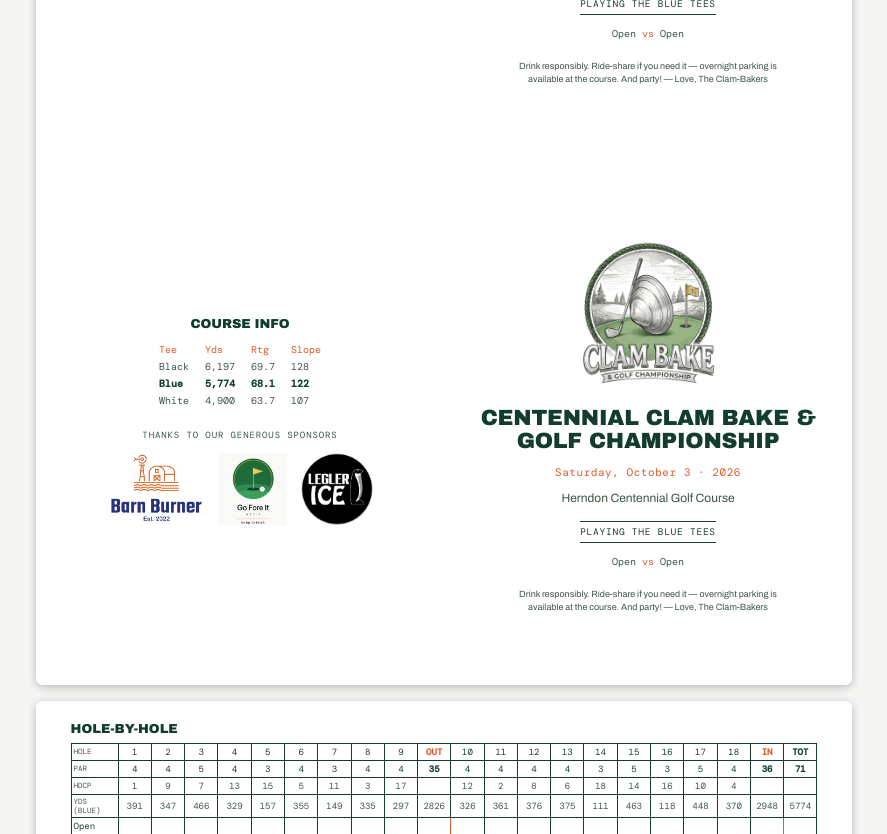
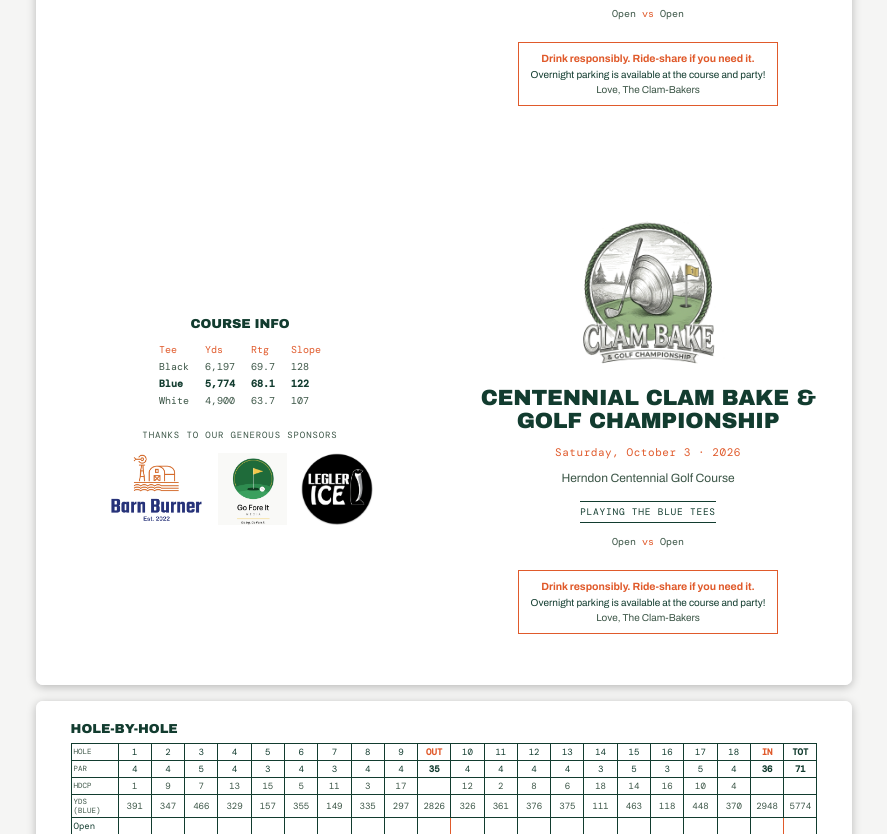
Before and after one commit to hohogogo6/robgolf, a plain HTML site: page scorecard.html in a window 1280 px wide. Shown: the part 419-1253 px from the top of the page, without its empty margins (196-1083 px from the left). Drawn offline with nearby package versions, Linux system fonts and the light colour scheme; no server answers.

Commit message:
Add files via upload

```diff
--- a/scorecard.html
+++ b/scorecard.html
@@ -44,7 +44,7 @@
         <div style="font-size:12px; color:#3B5546">Herndon Centennial Golf Course</div>
         <div style="margin-top:4px; font-family:'DM Mono',monospace; font-size:9.5px; letter-spacing:0.08em; text-transform:uppercase; border-top:1px solid #123C2F; border-bottom:1px solid #123C2F; padding:4px 0">Playing the Blue Tees</div>
         <div style="font-family:'DM Mono',monospace; font-size:10px; color:#3B5546">{{ sheet.left.teamA }} <span style="color:#E05A2B">vs</span> {{ sheet.left.teamB }}</div>
-        <div style="margin-top:8px; font-size:9px; line-height:1.45; color:#3B5546; max-width:3in">Drink responsibly. Ride-share if you need it — overnight parking is available at the course. And party! — Love, The Clam-Bakers</div>
+        <div style="margin-top:10px; padding:8px 12px; border:1.5px solid #E05A2B; font-size:10px; line-height:1.5; color:#123C2F; max-width:3in"><div style="font-weight:700; color:#E05A2B; font-size:10.5px">Drink responsibly. Ride-share if you need it.</div><div>Overnight parking is available at the course and party!</div><div style="color:#3B5546">Love, The Clam-Bakers</div></div>
       </div>
     </div>
     <div style="height:5.5in; box-sizing:border-box; display:flex">
@@ -72,7 +72,7 @@
         <div style="font-size:12px; color:#3B5546">Herndon Centennial Golf Course</div>
         <div style="margin-top:4px; font-family:'DM Mono',monospace; font-size:9.5px; letter-spacing:0.08em; text-transform:uppercase; border-top:1px solid #123C2F; border-bottom:1px solid #123C2F; padding:4px 0">Playing the Blue Tees</div>
         <div style="font-family:'DM Mono',monospace; font-size:10px; color:#3B5546">{{ sheet.right.teamA }} <span style="color:#E05A2B">vs</span> {{ sheet.right.teamB }}</div>
-        <div style="margin-top:8px; font-size:9px; line-height:1.45; color:#3B5546; max-width:3in">Drink responsibly. Ride-share if you need it — overnight parking is available at the course. And party! — Love, The Clam-Bakers</div>
+        <div style="margin-top:10px; padding:8px 12px; border:1.5px solid #E05A2B; font-size:10px; line-height:1.5; color:#123C2F; max-width:3in"><div style="font-weight:700; color:#E05A2B; font-size:10.5px">Drink responsibly. Ride-share if you need it.</div><div>Overnight parking is available at the course and party!</div><div style="color:#3B5546">Love, The Clam-Bakers</div></div>
       </div>
     </div>
   </section>
```
Also changed, not shown: index.html (+2 -2 lines).
